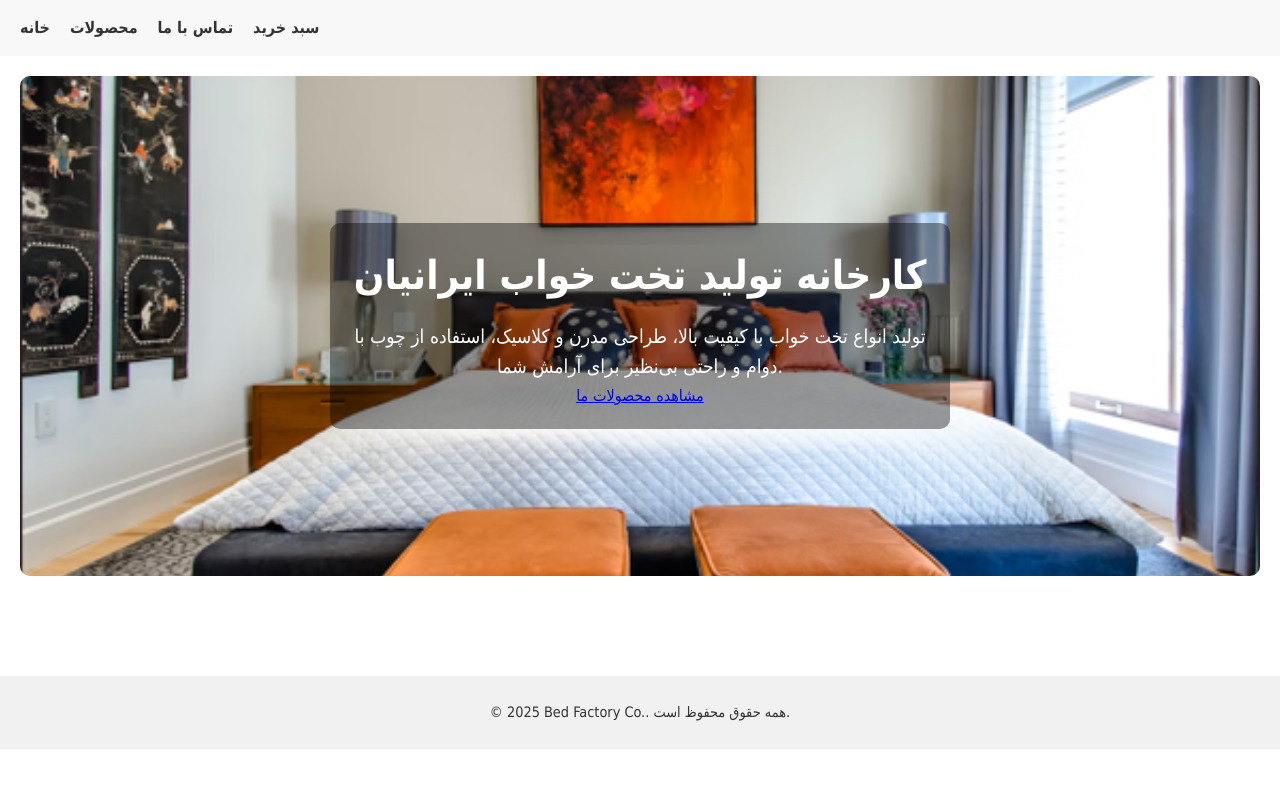
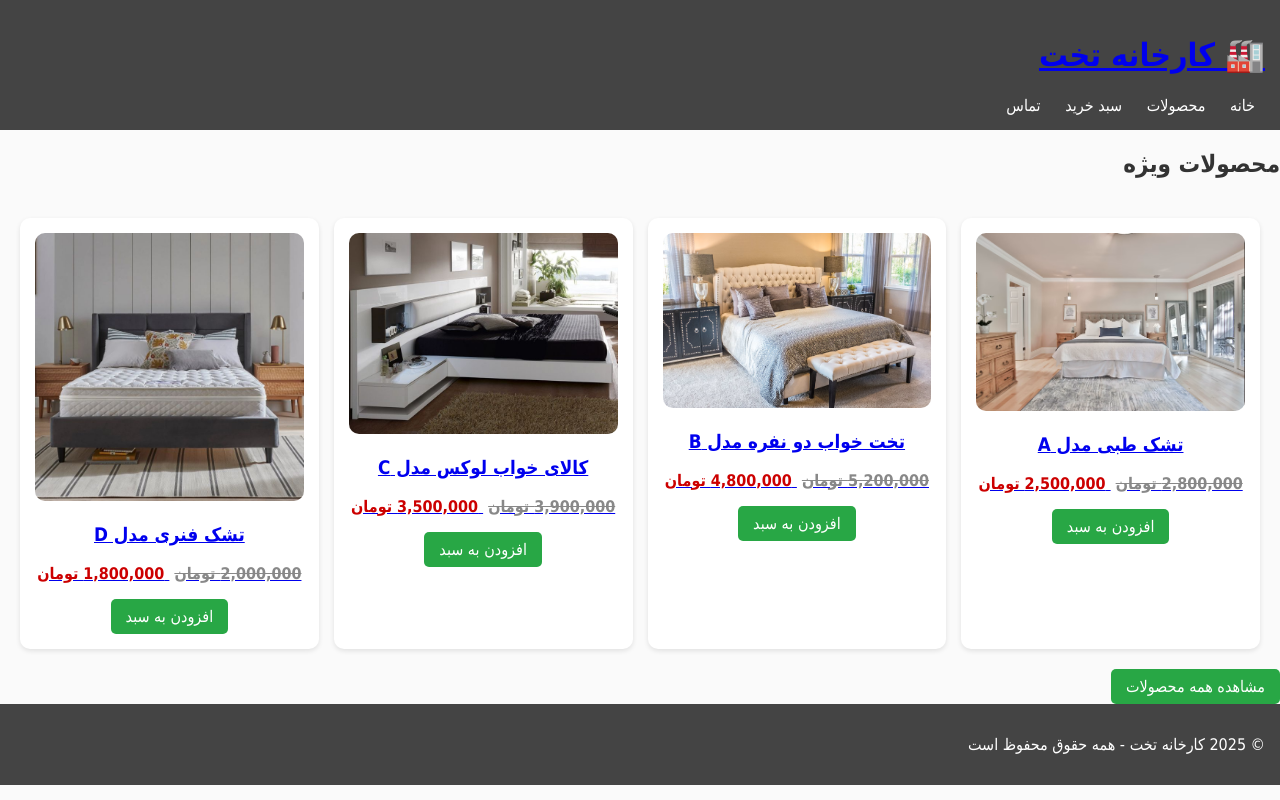
Before and after one commit to navidwolf/bed-factory-website, a Flask app: page / in a window 1280 px wide. Run offline with Flask 3, Linux system fonts and the light colour scheme.

Commit message:
final site

```diff
--- a/app.py
+++ b/app.py
@@ -1,116 +1,83 @@
-from flask import Flask, render_template, url_for, Response, session, redirect, request
-from datetime import datetime
+from flask import Flask, render_template, redirect, url_for, request, session
 
 app = Flask(__name__)
-app.secret_key = 'your-secret-key'  # حتماً تنظیم شود
+app.secret_key = "supersecretkey"  # حتماً توی حالت واقعی تغییرش بده
 
-SITE_META = {
-    'site_name': 'Bed Factory Co.',
-    'description': 'تولید کنندهٔ تخت‌خواب‌های با کیفیت — طراحی و ساخت در ایران.',
-    'phone': '+98-21-12345678',
-    'address': 'تهران، خیابان نمونه، نبش کارخانه',
-    'email': 'info@bedfactory.example'
-}
+# دیتای محصولات
+products = [
+    {"id": 1, "name": "تشک طبی مدل A", "price": 2500000, "old_price": 2800000, "image": "product1.webp"},
+    {"id": 2, "name": "تخت خواب دو نفره مدل B", "price": 4800000, "old_price": 5200000, "image": "product2.webp"},
+    {"id": 3, "name": "کالای خواب لوکس مدل C", "price": 3500000, "old_price": 3900000, "image": "product3.webp"},
+    {"id": 4, "name": "تشک فنری مدل D", "price": 1800000, "old_price": 2000000, "image": "product4.webp"},
+    {"id": 5, "name": "تخت یک نفره مدل E", "price": 2200000, "old_price": 2500000, "image": "product5.webp"},
+    {"id": 6, "name": "سرویس خواب مدل F", "price": 5600000, "old_price": 6000000, "image": "product6.webp"},
+    {"id": 7, "name": "تشک طبی فنری مدل G", "price": 2700000, "old_price": 3000000, "image": "product7.webp"},
+    {"id": 8, "name": "کالای خواب ارگونومیک مدل H", "price": 3900000, "old_price": 4200000, "image": "product8.webp"},
+]
 
-@app.context_processor
-def inject_now():
-    return {'now': datetime.now()}
+@app.route("/")
+def home():
+    return render_template("index.html", products=products)
 
-# ===== محصولات =====
-products_dict = {
-    1: {'title': 'تخت خواب مدل آریا', 'image': 'product1.webp','excerpt':'کلاف چوبی، راحتی بالا','desc':'کلاف چوبی استاندارد، ابعاد مختلف','full_desc':'تخت خواب مدل آریا با طراحی کلاسیک و راحتی بالا','price': 2500000},
-    2: {'title': 'تخت خواب مدل نیلا', 'image': 'product2.webp','excerpt':'مدرن و شیک','desc':'مناسب فضاهای مدرن، قابل سفارش','full_desc':'تخت خواب مدل نیلا با طراحی مدرن و شیک','price': 3000000},
-    3: {'title': 'تخت خواب مدل پارمیس', 'image': 'product3.webp','excerpt':'چوب با کیفیت، راحت','desc':'ابعاد مختلف و طراحی زیبا','full_desc':'تخت خواب مدل پارمیس با طراحی مدرن و راحتی عالی','price': 2800000},
-    4: {'title': 'تخت خواب مدل نیوشا', 'image': 'product4.webp','excerpt':'شیک و محکم','desc':'کلاف چوبی و قابلیت سفارش','full_desc':'تخت خواب مدل نیوشا با طراحی کلاسیک و رنگ‌بندی شیک','price': 3200000},
-    5: {'title': 'تخت خواب مدل ماهور', 'image': 'product5.webp','excerpt':'راحت و مدرن','desc':'ابعاد استاندارد و قابل تنظیم','full_desc':'تخت خواب مدل ماهور با طراحی مدرن و راحتی بالا','price': 2900000},
-    6: {'title': 'تخت خواب مدل یکتا', 'image': 'product6.webp','excerpt':'کیفیت عالی','desc':'چوب با دوام و طراحی زیبا','full_desc':'تخت خواب مدل یکتا با طراحی شیک و راحت','price': 3500000},
-    7: {'title': 'تخت خواب مدل سولینا', 'image': 'product7.webp','excerpt':'راحت و شیک','desc':'ابعاد استاندارد','full_desc':'تخت خواب مدل سولینا با طراحی زیبا و راحت','price': 3100000},
-    8: {'title': 'تخت خواب مدل آرامیس', 'image': 'product8.webp','excerpt':'کیفیت عالی','desc':'چوب با دوام','full_desc':'تخت خواب مدل آرامیس با طراحی شیک و مقاوم','price': 3300000}
-}
+@app.route("/products")
+def product_list():
+    return render_template("products.html", products=products)
 
-def get_products_list():
-    products = []
-    for pid, p in products_dict.items():
-        prod = p.copy()
-        prod['id'] = pid
-        prod['image'] = url_for('static', filename=f'images/{p["image"]}')
-        products.append(prod)
-    return products
+@app.route("/product/<int:product_id>")
+def product_detail(product_id):
+    product = next((p for p in products if p["id"] == product_id), None)
+    return render_template("product_detail.html", product=product, products=products)
 
-# ===== Routes =====
-@app.route('/')
-def index():
-    return render_template('index.html', meta=SITE_META, products=get_products_list())
+@app.route("/add-to-cart/<int:product_id>")
+def add_to_cart(product_id):
+    cart = session.get("cart", {})
+    cart[str(product_id)] = cart.get(str(product_id), 0) + 1
+    session["cart"] = cart
+    return redirect(url_for("cart"))
 
-@app.route('/products')
-def products():
-    return render_template('products.html', meta=SITE_META, products=get_products_list())
+@app.route("/cart")
+def cart():
+    cart = session.get("cart", {})
+    cart_items, total = [], 0
+    for pid, qty in cart.items():
+        product = next((p for p in products if p["id"] == int(pid)), None)
+        if product:
+            subtotal = product["price"] * qty
+            total += subtotal
+            cart_items.append({"product": product, "qty": qty, "subtotal": subtotal})
+    return render_template("cart.html", cart_items=cart_items, total=total)
 
-@app.route('/product/<int:id>')
-def product_detail(id):
-    product = products_dict.get(id)
-    if not product:
-        return "محصول یافت نشد", 404
-    prod = product.copy()
-    prod['id'] = id
-    prod['image'] = url_for('static', filename=f'images/{product["image"]}')
-    return render_template('product_detail.html', meta=SITE_META, product=prod)
+@app.route("/remove-from-cart/<int:product_id>")
+def remove_from_cart(product_id):
+    cart = session.get("cart", {})
+    if str(product_id) in cart:
+        del cart[str(product_id)]
+    session["cart"] = cart
+    return redirect(url_for("cart"))
 
-@app.route('/add_to_cart/<int:product_id>')
-def add_to_cart(product_id):
-    if product_id not in products_dict:
-        return "محصول یافت نشد", 404
-    cart = session.get('cart', {})
-    cart[product_id] = cart.get(product_id, 0) + 1
-    session['cart'] = cart
-    return redirect(url_for('cart'))
+@app.route("/checkout", methods=["GET", "POST"])
+def checkout():
+    cart = session.get("cart", {})
+    cart_items, total = [], 0
+    for pid, qty in cart.items():
+        product = next((p for p in products if p["id"] == int(pid)), None)
+        if product:
+            subtotal = product["price"] * qty
+            total += subtotal
+            cart_items.append({"product": product, "qty": qty, "subtotal": subtotal})
 
-@app.route('/cart')
-def cart():
-    cart_items = []
-    cart = session.get('cart', {})
-    for pid, qty in cart.items():
-        product = products_dict.get(pid)
-        if product:
-            cart_items.append({
-                'id': pid,
-                'title': product['title'],
-                'price': product['price'],
-                'quantity': qty,
-                'total': product['price'] * qty
-            })
-    total_price = sum(item['total'] for item in cart_items)
-    return render_template('cart.html', meta=SITE_META, cart=cart_items, total_price=total_price)
+    if request.method == "POST":
+        name = request.form["name"]
+        phone = request.form["phone"]
+        address = request.form["address"]
+        session.pop("cart", None)
+        return render_template("checkout.html", success=True, name=name)
 
-@app.route('/checkout', methods=['GET','POST'])
-def checkout():
-    if session.get('cart'):
-        if request.method=='POST':
-            session.pop('cart')
-            return "<h2>سفارش شما ثبت شد. ممنون!</h2>"
-        return render_template('checkout.html', meta=SITE_META)
-    return redirect(url_for('cart'))
+    return render_template("checkout.html", cart_items=cart_items, total=total, success=False)
 
-@app.route('/contact')
+@app.route("/contact")
 def contact():
-    return render_template('contact.html', meta=SITE_META)
+    return render_template("contact.html")
 
-@app.route('/sitemap.xml')
-def sitemap():
-    pages = []
-    today = datetime.now().date().isoformat()
-    for page in ['index','products','contact']:
-        pages.append({'loc': url_for(page,_external=True),'lastmod':today})
-    for pid in products_dict.keys():
-        pages.append({'loc': url_for('product_detail',id=pid,_external=True),'lastmod':today})
-    xml = ['<?xml version="1.0" encoding="UTF-8"?>','<urlset xmlns="http://www.sitemaps.org/schemas/sitemap/0.9">']
-    for p in pages:
-        xml.append('<url>')
-        xml.append(f"<loc>{p['loc']}</loc>")
-        xml.append(f"<lastmod>{p['lastmod']}</lastmod>")
-        xml.append('</url>')
-    xml.append('</urlset>')
-    return Response('\n'.join(xml), mimetype='application/xml')
-
-if __name__ == '__main__':
+if __name__ == "__main__":
     app.run(debug=True)
--- a/static/css/style.css
+++ b/static/css/style.css
@@ -1,90 +1,75 @@
-* { margin:0; padding:0; box-sizing:border-box; }
-body { font-family: 'Tahoma', sans-serif; line-height:1.6; color:#333; background:#fff; }
-header { background:#f8f8f8; padding:15px 20px; }
-header nav ul { display:flex; gap:20px; list-style:none; }
-header nav ul li a { text-decoration:none; color:#333; font-weight:bold; }
-main { padding:20px; }
-.page-title { text-align:center; margin-bottom:30px; }
-
-/* Hero */
-.hero { position:relative; margin-bottom:40px; border-radius:10px; overflow:hidden; }
-.hero img { width:100%; max-height:500px; object-fit:cover; display:block; }
-.hero div { position:absolute; top:50%; left:50%; transform:translate(-50%,-50%); color:white; background:rgba(0,0,0,0.4); padding:20px; border-radius:10px; text-align:center; }
-.hero h1 { font-size:2.5rem; margin-bottom:15px; }
-.hero p { font-size:1.2rem; max-width:600px; margin:auto; }
-
-/* Products */
-.products-container { display:grid; grid-template-columns:repeat(auto-fit,minmax(250px,1fr)); gap:20px; }
-.product-card { display:flex; flex-direction:column; justify-content:space-between; border:1px solid #ddd; padding:15px; border-radius:10px; background:#fff; height:100%; transition: transform 0.3s; }
-.product-card:hover { transform:scale(1.02); }
-.product-card img { width:100%; height:200px; object-fit:cover; border-radius:8px; margin-bottom:10px; }
-.product-card h2,h3 { margin:10px 0 5px 0; font-size:1.1rem; }
-.product-card p { font-size:0.9rem; color:#555; flex-grow:1; }
-.product-card .btn { margin-top:10px; display:inline-block; padding:8px 12px; background:#007bff; color:#fff; text-align:center; border-radius:4px; text-decoration:none; }
-
-/* Product Detail */
-.product-detail-img { width:100%; max-width:400px; height:auto; border-radius:6px; display:block; margin-bottom:15px; }
-.product-desc { font-size:1rem; color:#333; }
-
-/* Footer */
-footer { background:#f1f1f1; padding:20px; text-align:center; font-size:0.9rem; margin-top:40px; }
-footer p { margin:5px 0; }
-
-/* Media Queries */
-@media(max-width:768px){
-    header nav ul{ flex-direction:column; align-items:center; gap:10px; }
-    .products-container{ grid-template-columns:1fr; }
-    .hero h1 { font-size:2rem; }
-    .hero p { font-size:1rem; padding:15px; }
+body {
+    font-family: tahoma, sans-serif;
+    margin: 0;
+    padding: 0;
+    background: #fafafa;
+    color: #333;
+    direction: rtl;
+    text-align: right;
 }
-@media(max-width:480px){
-    body{ font-size:14px; }
-    header{ padding:10px 15px; }
-    .product-card{ padding:10px; }
-    .hero h1 { font-size:1.5rem; }
-    .hero p { font-size:0.9rem; padding:10px; }
+header, footer {
+    background: #444;
+    color: #fff;
+    padding: 15px;
 }
-/* ===== Contact Page ===== */
-.contact-info p {
-    font-size: 1rem;
-    margin-bottom: 10px;
-    color: #333;
+header nav a {
+    margin: 0 10px;
+    color: #fff;
+    text-decoration: none;
 }
-
-.contact-images {
+.product-grid {
+    display: grid;
+    grid-template-columns: repeat(auto-fit, minmax(220px, 1fr));
+    gap: 15px;
+    padding: 20px;
+}
+.product-card {
+    background: #fff;
+    padding: 15px;
+    border-radius: 10px;
+    box-shadow: 0 2px 5px rgba(0,0,0,0.1);
+    text-align: center;
+}
+.product-card img {
+    max-width: 100%;
+    border-radius: 10px;
+}
+.price {
+    color: #c00;
+    font-weight: bold;
+}
+.old {
+    text-decoration: line-through;
+    color: #888;
+    margin-left: 5px;
+}
+.btn {
+    display: inline-block;
+    padding: 8px 15px;
+    background: #28a745;
+    color: #fff;
+    border-radius: 5px;
+    text-decoration: none;
+}
+.cart-table {
     width: 100%;
-    max-width: 800px;
-    margin: 0 auto 30px auto;
+    border-collapse: collapse;
+    margin: 20px 0;
 }
-
-.contact-images img.team-img {
-    width: 100%;
-    height: 400px;
-    object-fit: cover;
-    border-radius: 8px;
-    display: block;
+.cart-table th, .cart-table td {
+    border: 1px solid #ddd;
+    padding: 10px;
+    text-align: center;
 }
-
-.contact-images iframe.map-frame {
-    width: 100%;
-    height: 400px;
-    border: 0;
-    border-radius: 8px;
-    display: block;
+.success {
+    background: #d4edda;
+    color: #155724;
+    padding: 10px;
+    border-radius: 5px;
 }
-
-/* Media Queries برای موبایل */
-@media(max-width:768px){
-    .contact-images img.team-img,
-    .contact-images iframe.map-frame {
-        height: 300px;
-    }
+form {
+    display: flex;
+    flex-direction: column;
+    gap: 10px;
+    max-width: 400px;
 }
-
-@media(max-width:480px){
-    .contact-images img.team-img,
-    .contact-images iframe.map-frame {
-        height: 250px;
-    }
-    .contact-info p { font-size: 0.9rem; }
-}
--- a/templates/base.html
+++ b/templates/base.html
@@ -2,19 +2,17 @@
 <html lang="fa">
 <head>
     <meta charset="UTF-8">
-    <meta name="viewport" content="width=device-width, initial-scale=1.0">
-    <title>{% block title %}{{ meta.site_name }}{% endblock %}</title>
+    <title>{% block title %}کارخانه تخت{% endblock %}</title>
     <link rel="stylesheet" href="{{ url_for('static', filename='css/style.css') }}">
 </head>
 <body>
 <header>
+    <h1><a href="{{ url_for('home') }}">🏭 کارخانه تخت</a></h1>
     <nav>
-        <ul>
-            <li><a href="{{ url_for('index') }}">خانه</a></li>
-            <li><a href="{{ url_for('products') }}">محصولات</a></li>
-            <li><a href="{{ url_for('contact') }}">تماس با ما</a></li>
-            <li><a href="{{ url_for('cart') }}">سبد خرید</a></li>
-        </ul>
+        <a href="{{ url_for('home') }}">خانه</a>
+        <a href="{{ url_for('product_list') }}">محصولات</a>
+        <a href="{{ url_for('cart') }}">سبد خرید</a>
+        <a href="{{ url_for('contact') }}">تماس</a>
     </nav>
 </header>
 
@@ -23,7 +21,7 @@
 </main>
 
 <footer>
-    <p>&copy; {{ now.year }} {{ meta.site_name }}. همه حقوق محفوظ است.</p>
+    <p>© 2025 کارخانه تخت - همه حقوق محفوظ است</p>
 </footer>
 </body>
 </html>
--- a/templates/index.html
+++ b/templates/index.html
@@ -1,19 +1,21 @@
-{% extends 'base.html' %}
-{% block title %}خانه — {{ meta.site_name }}{% endblock %}
-
+{% extends "base.html" %}
+{% block title %}خانه{% endblock %}
 {% block content %}
-
-<!-- Hero Section -->
-<section class="hero">
-    <img src="{{ url_for('static', filename='images/hero.webp') }}" alt="کارخانه تخت خواب">
-    <div>
-        <h1>کارخانه تولید تخت خواب ایرانیان</h1>
-        <p>
-            تولید انواع تخت خواب با کیفیت بالا، طراحی مدرن و کلاسیک،
-            استفاده از چوب با دوام و راحتی بی‌نظیر برای آرامش شما.
-        </p>
-        <a href="{{ url_for('products') }}" class="btn">مشاهده محصولات ما</a>
+<h2>محصولات ویژه</h2>
+<div class="product-grid">
+    {% for product in products[:4] %}
+    <div class="product-card">
+        <a href="{{ url_for('product_detail', product_id=product.id) }}">
+            <img src="{{ url_for('static', filename='images/' + product.image) }}" alt="{{ product.name }}">
+            <h3>{{ product.name }}</h3>
+            <p class="price">
+                <span class="old">{{ "{:,.0f}".format(product.old_price) }} تومان</span>
+                {{ "{:,.0f}".format(product.price) }} تومان
+            </p>
+        </a>
+        <a href="{{ url_for('add_to_cart', product_id=product.id) }}" class="btn">افزودن به سبد</a>
     </div>
-</section>
-
+    {% endfor %}
+</div>
+<a href="{{ url_for('product_list') }}" class="btn">مشاهده همه محصولات</a>
 {% endblock %}
```
Also changed, not shown: templates/cart.html (+23 -32 lines), templates/checkout.html (+18 -8 lines), templates/product_detail.html (+13 -11 lines), templates/products.html (+13 -11 lines).
